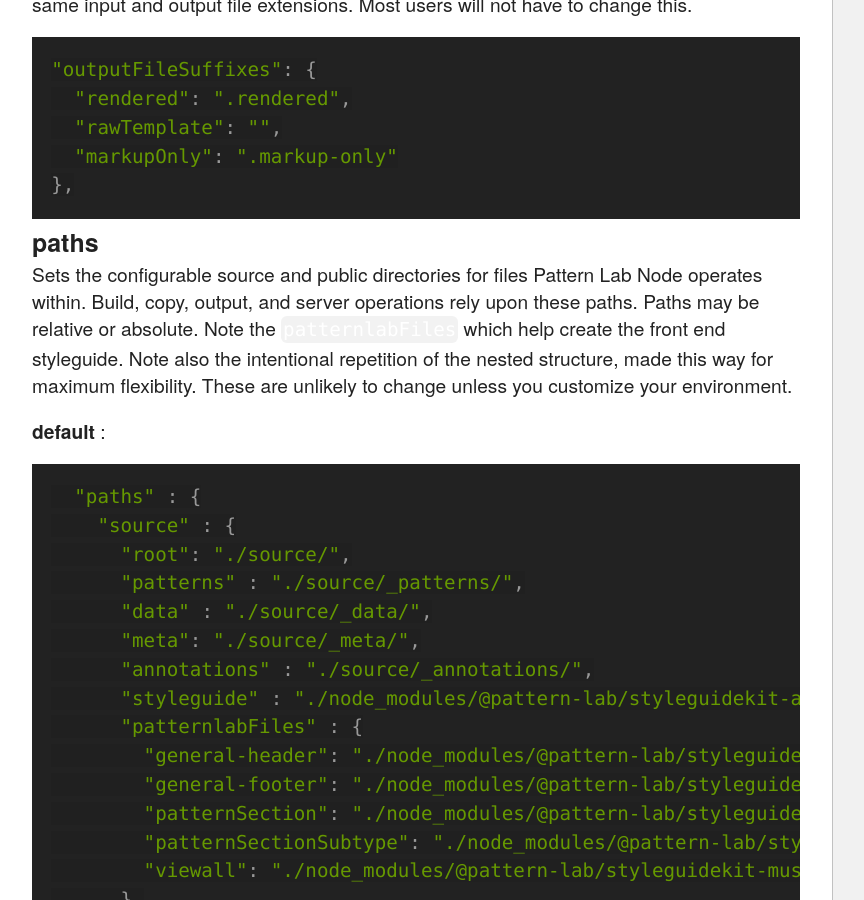
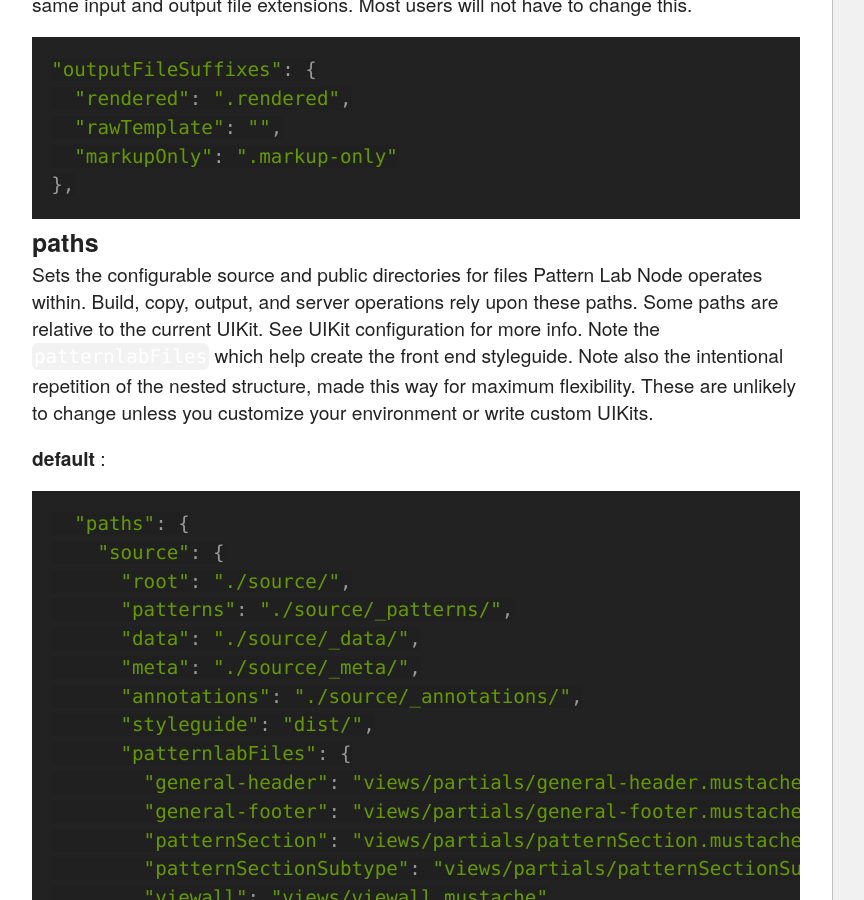
Before and after one commit to pattern-lab/website, a Jekyll site: the page built from docs/advanced-config-options.md, in a window 1280 px wide and 900 px high, scrolled down 3209 px. Shown: the whole window, without its empty margins (0-864 px from the left). Built offline with Jekyll 4.4.1, drawn with Linux system fonts in a browser that asks for light colours; some of the changed text lies outside the part shown.

Commit message:
feat(configuration): update or add additional entries
paths, uikits are notable

````diff
--- a/docs/advanced-config-options.md
+++ b/docs/advanced-config-options.md
@@ -3,8 +3,8 @@
 title: Editing the Configuration Options | Pattern Lab
 heading: Editing the Configuration Options
 languages:
-- language: node
-- language: php
+  - language: node
+  - language: php
 ---
 
 <!--- start node -->
@@ -14,26 +14,29 @@
 
 {% capture m %}
 
-Pattern Lab Node comes with a configuration file [(`patternlab-config.json`)](https://github.com/pattern-lab/patternlab-node/blob/master/packages/core/patternlab-config.json) that allows you to modify certain aspects of the system. The latest default values are included within  This file is shipped within [the editions](https://github.com/pattern-lab?utf8=%E2%9C%93&query=edition-node) or can be supplied from core and the command line interface. Below is a description of each configuration option and how it affects Pattern Lab Node
+Pattern Lab Node comes with a configuration file [(`patternlab-config.json`)](https://github.com/pattern-lab/patternlab-node/blob/master/packages/core/patternlab-config.json) that allows you to modify certain aspects of the system. The latest default values are included within This file is shipped within [the editions](https://github.com/pattern-lab?utf8=%E2%9C%93&query=edition-node) or can be supplied from core and the command line interface. Below is a description of each configuration option and how it affects Pattern Lab Node
 
 ### cacheBust
+
 Instructs Pattern Lab to append a unique query string to Javascript and CSS assets throughout the frontend.
 
-``` javascript
+```javascript
 "cacheBust": true
 ```
 
 **default**: `true`
 
 ### cleanPublic
+
 Sets whether or not to delete `public.patterns/` upon each build of Pattern Lab. When set to false, [incremental builds](https://github.com/pattern-lab/patternlab-node/wiki/Incremental-Builds) are also enabled.
 
 **default**: `true`
 
 ### defaultPatttern
+
 Sets a specific pattern upon launch of the styleguide. This pattern will not be available in the navigation, or in view all pages. The only way to get to it will be via a refresh. Set it using the [short-hand pattern-include syntax](http://localhost:4000/docs/pattern-including.html):
 
-``` javascript
+```javascript
 "defaultPattern": "pages-welcome",
 ```
 
@@ -42,16 +45,18 @@
 **default**: `all`
 
 ### defaultShowPatternInfo
+
 Sets whether or not you want the styleguide to load with the pattern info open or closed.
 
 **default**: `false`
 
 ### ishControlsHide
+
 Sets whether or not to hide navigation options within the styleguide.
 
 **default**:
 
-``` javascript
+```javascript
 "ishControlsHide": {
   "s": false,
   "m": false,
@@ -72,11 +77,12 @@
 ```
 
 ### ishViewportRange
+
 Sets the boundaries of each of the viewport toggles, 'S'mall, 'M'edium, and 'L'arge. Clicking on one of these buttons will randomly set the ish Viewport to a value within the given range. Setting the range to the same number can effectively set an exact value. The first entry in `ishViewportRange.s` is the `ishViewportMinimum`, which is now obsolete. The second entry in `ishViewportRange.l` is the `ishViewportMaximum`, which is now also obsolete.
 
 **default**:
 
-``` javascript
+```javascript
 "ishViewportRange": {
   "s": [240, 500],
   "m": [768, 768],
@@ -85,13 +91,14 @@
 ```
 
 ### logLevel
+
 Sets the level of verbosity for Pattern Lab Node logging.
 
-* `error` will output a message as a thrown error
-* `warning` will output all warnings plus above
-* `info` will output all info messages, plus above (intended default)
-* `debug` will output all debug messages, plus above
-* `quiet` will output ZERO logs
+- `error` will output a message as a thrown error
+- `warning` will output all warnings plus above
+- `info` will output all info messages, plus above (intended default)
+- `debug` will output all debug messages, plus above
+- `quiet` will output ZERO logs
 
 This replaces the now obsolete `debug` flag.
 
@@ -101,7 +108,7 @@
 
 Sets the naming of output pattern files. Suffixes are defined for 'rendered', 'rawTemplate', and 'markupOnly' files. This configuration is needed for some PatternEngines that use the same input and output file extensions. Most users will not have to change this.
 
-``` javascript
+```javascript
 "outputFileSuffixes": {
   "rendered": ".rendered",
   "rawTemplate": "",
@@ -111,41 +118,41 @@
 
 ### paths
 
-Sets the configurable source and public directories for files Pattern Lab Node operates within. Build, copy, output, and server operations rely upon these paths. Paths may be relative or absolute. Note the `patternlabFiles` which help create the front end styleguide. Note also the intentional repetition of the nested structure, made this way for maximum flexibility. These are unlikely to change unless you customize your environment.
+Sets the configurable source and public directories for files Pattern Lab Node operates within. Build, copy, output, and server operations rely upon these paths. Some paths are relative to the current UIKit. See UIKit configuration for more info. Note the `patternlabFiles` which help create the front end styleguide. Note also the intentional repetition of the nested structure, made this way for maximum flexibility. These are unlikely to change unless you customize your environment or write custom UIKits.
 
 **default** :
 
 ```javascript
-  "paths" : {
-    "source" : {
+  "paths": {
+    "source": {
       "root": "./source/",
-      "patterns" : "./source/_patterns/",
-      "data" : "./source/_data/",
+      "patterns": "./source/_patterns/",
+      "data": "./source/_data/",
       "meta": "./source/_meta/",
-      "annotations" : "./source/_annotations/",
-      "styleguide" : "./node_modules/@pattern-lab/styleguidekit-assets-default/dist/",
-      "patternlabFiles" : {
-        "general-header": "./node_modules/@pattern-lab/styleguidekit-mustache-default/views/partials/general-header.mustache",
-        "general-footer": "./node_modules/@pattern-lab/styleguidekit-mustache-default/views/partials/general-footer.mustache",
-        "patternSection": "./node_modules/@pattern-lab/styleguidekit-mustache-default/views/partials/patternSection.mustache",
-        "patternSectionSubtype": "./node_modules/@pattern-lab/styleguidekit-mustache-default/views/partials/patternSectionSubtype.mustache",
-        "viewall": "./node_modules/@pattern-lab/styleguidekit-mustache-default/views/viewall.mustache"
+      "annotations": "./source/_annotations/",
+      "styleguide": "dist/",
+      "patternlabFiles": {
+        "general-header": "views/partials/general-header.mustache",
+        "general-footer": "views/partials/general-footer.mustache",
+        "patternSection": "views/partials/patternSection.mustache",
+        "patternSectionSubtype": "views/partials/patternSectionSubtype.mustache",
+        "viewall": "views/viewall.mustache"
       },
-      "js" : "./source/js",
-      "images" : "./source/images",
-      "fonts" : "./source/fonts",
-      "css" : "./source/css/"
+      "js": "./source/js",
+      "images": "./source/images",
+      "fonts": "./source/fonts",
+      "css": "./source/css"
     },
-    "public" : {
-      "root" : "./public/",
-      "patterns" : "./public/patterns/",
-      "data" : "./public/styleguide/data/",
-      "annotations" : "./public/annotations/",
-      "styleguide" : "./public/styleguide/",
-      "js" : "./public/js",
-      "images" : "./public/images",
-      "fonts" : "./public/fonts",
-      "css" : "./public/css"
+    "public": {
+      "root": "public/",
+      "patterns": "public/patterns/",
+      "data": "public/styleguide/data/",
+      "annotations": "public/annotations/",
+      "styleguide": "public/styleguide/",
+      "js": "public/js",
+      "images": "public/images",
+      "fonts": "public/fonts",
+      "css": "public/css"
     }
   },
 ```
@@ -162,41 +169,55 @@
 
 **default**:
 
-``` javascript
+```javascript
 "patternStateCascade": ["inprogress", "inreview", "complete"],
 ```
 
 ### patternExportDirectory
+
 Sets the location that any export operations should output files to. This may be a relative or absolute path.
 
 **default**: `./pattern_exports/`
 
 ### patternExportPatternPartials
+
 Sets an array of patterns (using the [short-hand pattern-include syntax](http://localhost:4000/docs/pattern-including.html)) to be exported after a build.
 
 For example, to export the navigation, header, and footer, one might do:
 
-``` javascript
+```javascript
 "patternExportPatternPartials": ["molecules-primary-nav", "organisms-footer", "organisms-header"],
 ```
 
 **default**: `[]`
 
 ### serverOptions
+
 Sets live-server options. See the [live-server documentation](https://github.com/pattern-lab/live-server#usage-from-node) for more details.
 
 **default**:
 
-``` javascript
+```javascript
 "serverOptions": {
   "wait": 1000
 },
 ```
 
+### starterkitSubDir
+
+[Starterkits](http://localhost:4000/docs/advanced-starterkits.html) by convention house their files within the `dist/` directory. Should someone ever wish to change this, this key is available.
+
+**default**:
+
+```javascript
+"starterkitSubDir": "dist",
+```
+
 ### styleGuideExcludes
+
 Sets whole pattern types to be excluded from the "All" patterns page on the styleguide. This is useful to decrease initial load of the styleguide. For example, to exlude all patterns under `templates` and `pages`, add the following:
 
-``` javascript
+```javascript
 "styleGuideExcludes": [
 	"templates",
 	"pages"
@@ -208,33 +229,79 @@
 **default**: `[]`
 
 ### theme
+
 Sets the theme options for the styleguide. There are three options: 'color', 'density', and 'layout'.
 
 Available values are:
 
-``` javascript
+```javascript
 "theme" : {
   "color" : "dark" | "light",
   "density" : "compact" | "cozy" | "comfortable",
   "layout" : "horizontal" | "vertical"
 }
-
 ```
 
 See the [initial release notes](https://github.com/pattern-lab/styleguidekit-assets-default/releases/tag/v4.0.0-alpha.2) for the theme feature for example output.
 
 **default**:
 
-``` javascript
+```javascript
 "theme" : {
   "color" : "dark",
   "density" : "compact",
   "layout" : "horizontal"
 }
-
 ```
 
+### uikits
 
+Introduced in Pattern Lab Node v3, UIKits are a new term in the Pattern Lab [Ecosystem](http://patternlab.io/docs/advanced-ecosystem-overview.html). They are an evolution of the original Styleguidekit pattern which separated front-end templates from front-end assets like stylesheets and code. The existing `styleguidekit-assets-default` and `styleguidekit-mustache-default` have merged into `uikit-workshop`.
+
+`uikits` accepts and array of UIKit objects, shipping with the one above.
+
+- `name`: the name of the UIKit
+- `outputDir` where to output this UIKit relative to the current root. By leaving this empty we retain the existing Pattern Lab 2.X behavior, outputting to `<project_root>/public`. If you had multiple UIKits, however, you would provided different values, such as:
+
+```javascript
+  "uikits": [
+    {
+      "name": "uikit-workshop",
+      "outputDir": "workshop",
+      ...
+    },
+    {
+      "name": "uikit-storefront",
+      "outputDir": "storefront",
+      ...
+    }
+  ]
+```
+
+- `enabled`: quickly turn on or off the building of this UIKit
+- `excludedPatternStates`: tell Pattern Lab not to include patterns with these states in this UIKit's output
+- `excludedPatternTags`: tell Pattern Lab not to include patterns with these tags in this UIKit's output
+  - [currently not supported](https://github.com/pattern-lab/patternlab-node/issues/844)
+
+Important details:
+
+- the [default `paths.source` object paths](https://github.com/pattern-lab/patternlab-node/pull/840/commits/a4961bd5d696a05fb516cdd951163b0f918d5e19) within `patternlab-config.json` are now relative to the current UIKit. See the [structure of uikit-workshop](https://github.com/pattern-lab/patternlab-node/tree/master/packages/uikit-workshop) for more info
+- the [default `paths.public` object paths](https://github.com/pattern-lab/patternlab-node/pull/840/commits/812bab3659f504043e8b61b1dc1cdac71f248449) within `patternlab-config.json` are now relative to the current UIKit's `outputDir`. Absolute paths will no longer work. Someone could test putting an absolute path in a UIKit `outputDir` property and see what happens I suppose.
+- `dependencyGraph.json` has moved to the project root rather than `public/` as we should only retain one
+
+**default**:
+
+```javascript
+  "uikits": [
+    {
+      "name": "uikit-workshop",
+      "outputDir": "",
+      "enabled": true,
+      "excludedPatternStates": [],
+      "excludedTags": []
+    }
+  ]
+```
 
 {% endcapture %}
 {{ m | markdownify }}
````
